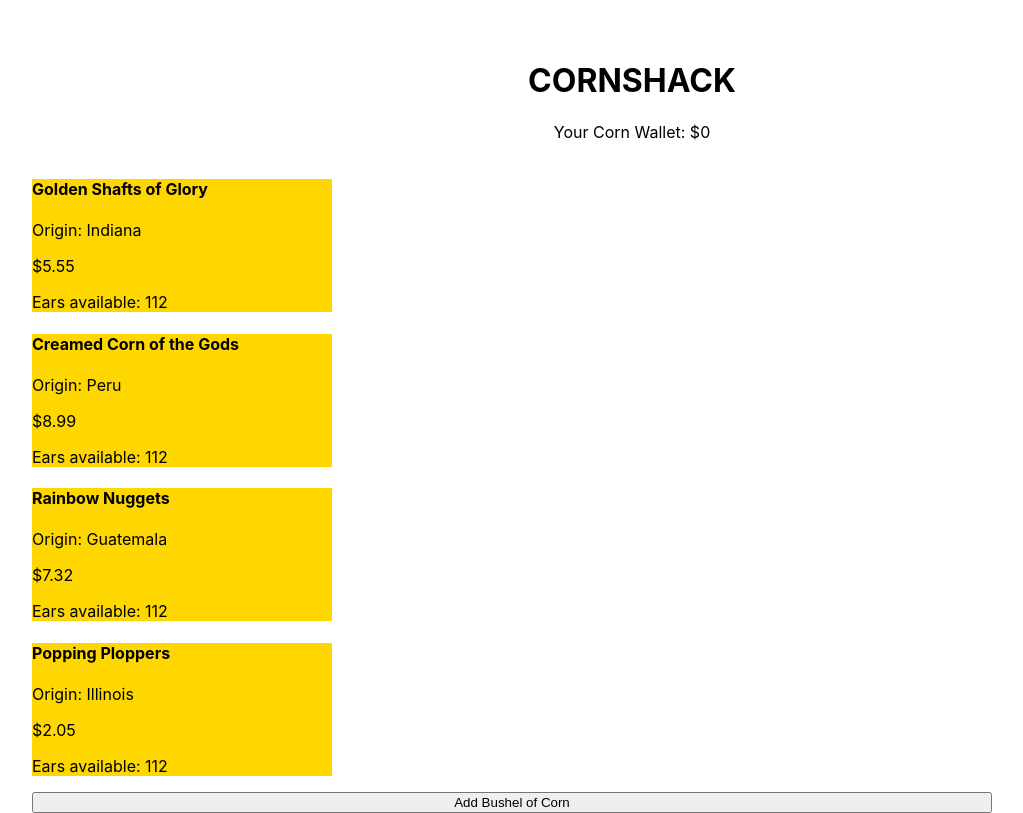
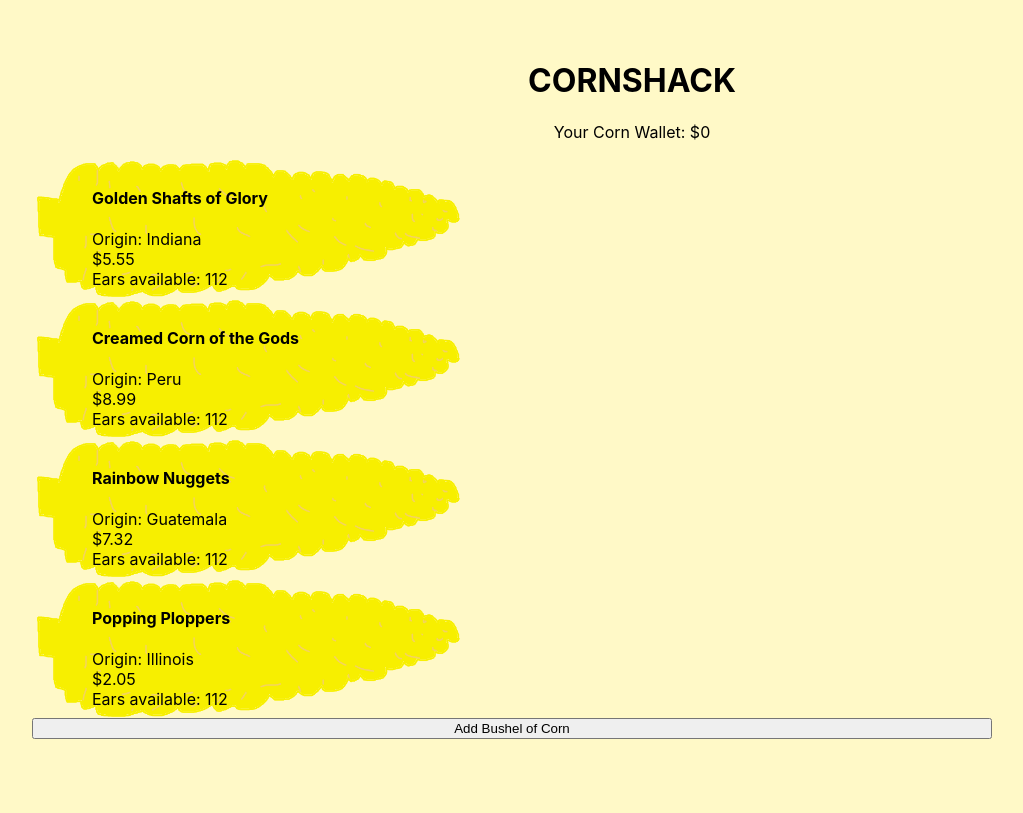
Before and after one commit to emmalgs/cornshack, a React (Create React App) app: page / in a window 1280 px wide. Shown: the whole page, without its empty margins (8-1031 px from the left). Built offline with nearby package versions, Linux system fonts and the light colour scheme.

Commit message:
create corn cob image for background

```diff
--- a/src/components/App.css
+++ b/src/components/App.css
@@ -1,3 +1,14 @@
+:root {
+  --brown: #43281C;
+  --yellow1: #F4D35E;
+  --yellow2: #fff9c7;
+  --yellow3: #f7ef02;
+}
+
+body {
+  background-color: var(--yellow2);
+}
+
 .main {
   display: flex;
   flex-direction: column;
@@ -18,8 +29,20 @@
 }
 
 .cornCard {
-  background-color: gold;
-  width: 300px;
+  background-image: url('./../img/corncob.png');
+  background-size: contain;
+  background-repeat: no-repeat;
+  height: 100px;
+  display: flex;
+  flex-direction: column;
+  justify-content: center;
+  padding: 20px;
+  padding-left: 60px;
+}
+
+.cornCard p {
+  padding: 0;
+  margin: 0px;
 }
 
 
```
Also changed, not shown: src/img/corncob.png (added), 1 other file (tests, documents, lock files or other folders).
